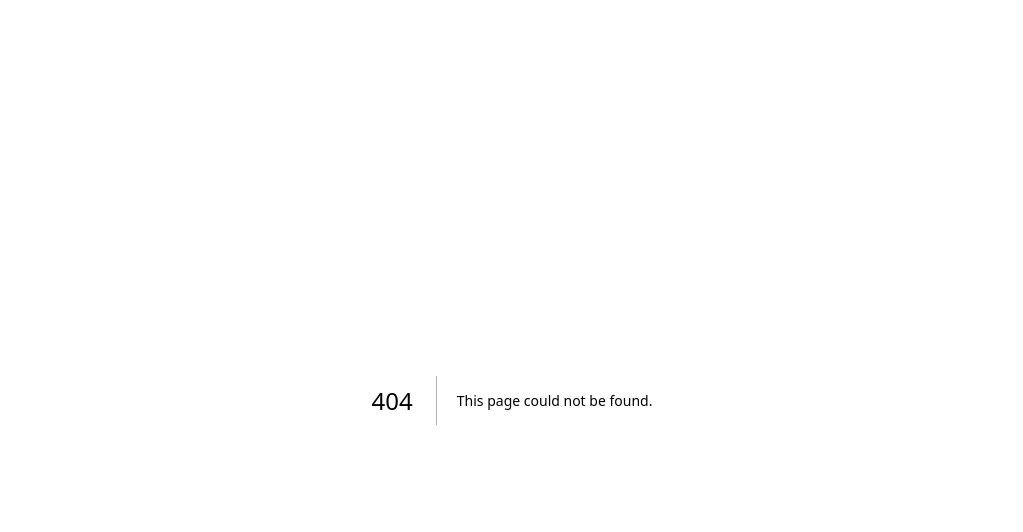
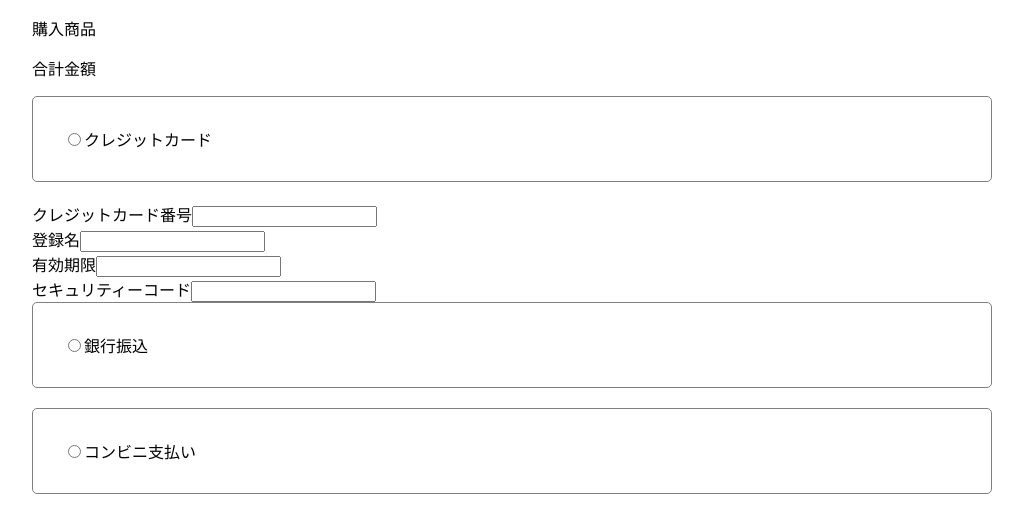
Before and after one commit to morikimiho/nextjs-okapiatour, a Next.js app: page /pay in a window 1280 px wide. Before the commit this address had no page. Shown: the top 532 px of the page, without its empty margins (128-1151 px from the left). Built offline with nearby package versions, Linux system fonts and the light colour scheme.

Commit message:
お支払い画面を途中まで実装しました。

```diff
--- /dev/null
+++ b/pages/pay.tsx
@@ -0,0 +1,58 @@
+import styles from '../styles/pay.module.css';
+
+export default function Pay() {
+
+        return (
+            < >
+                <div className={styles.width}>
+                    <div className={styles.total}>
+                        <ConfirmTotal />
+                    </div>
+                    <div className={styles.input}>
+                        <InputRange />
+                    </div>
+                </div>
+            </>
+        );
+
+}
+
+export function ConfirmTotal() {
+    return (
+        <div>
+            <p>購入商品</p>
+            <p>合計金額</p>
+        </div>
+    )
+}
+
+ export function InputRange() {
+    return (
+        <form>
+            <div className={styles.radio}>
+                <input type="radio" id='01'/>クレジットカード
+            </div>
+            <br />
+            クレジットカード番号
+            <input type="text" />
+                <br />
+            登録名
+            <input type="text" />
+                <br />
+            有効期限
+            <input type="text" />
+                <br />
+            セキュリティーコード
+            <input type="text" />
+                <br />
+                <div className={styles.radio}>
+                    <input type="radio" id='02'/>銀行振込
+                </div>
+                <br />
+                <div className={styles.radio}>
+                    <input type="radio" id='03'/>コンビニ支払い
+                </div>
+
+        </form>
+    );
+}
--- /dev/null
+++ b/styles/pay.module.css
@@ -0,0 +1,11 @@
+.width {
+    max-width: 960px;
+    justify-content: center;
+    margin: 0 auto;
+}
+
+.radio {
+    border: 1px solid grey;
+    padding: 30px;
+    border-radius: 5px;
+}
```
